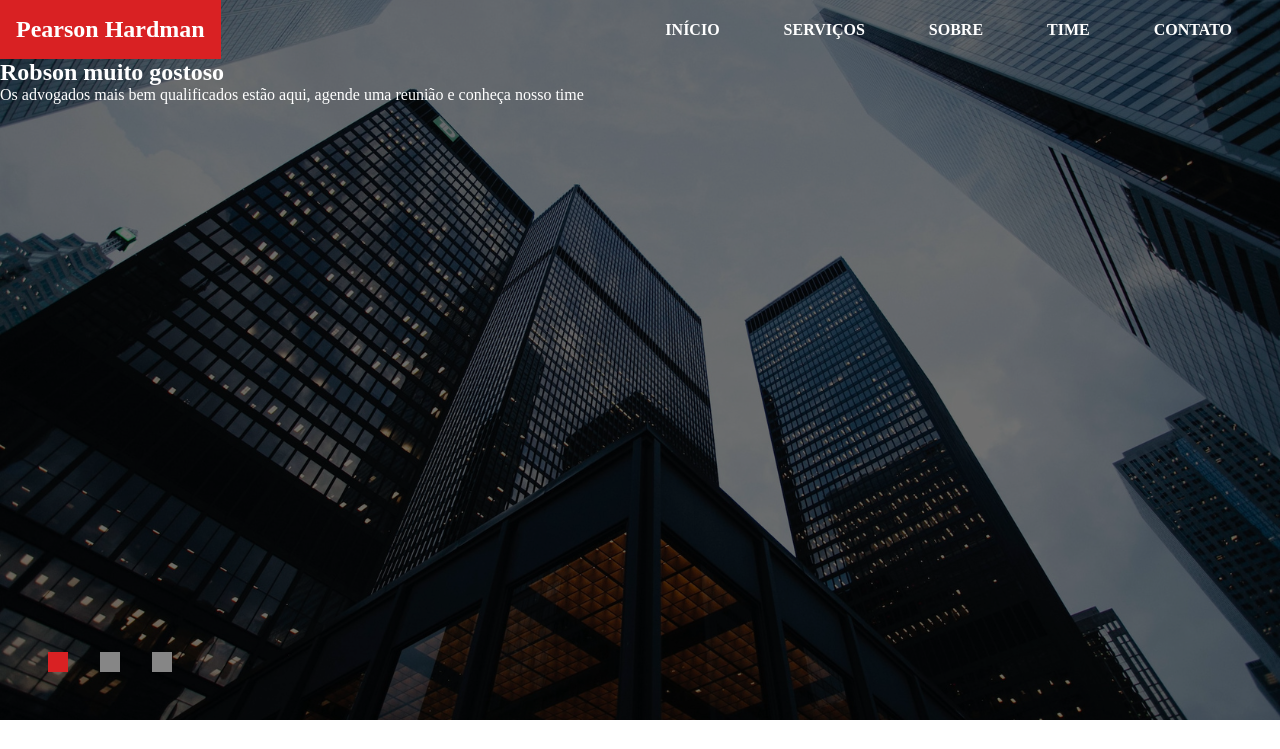
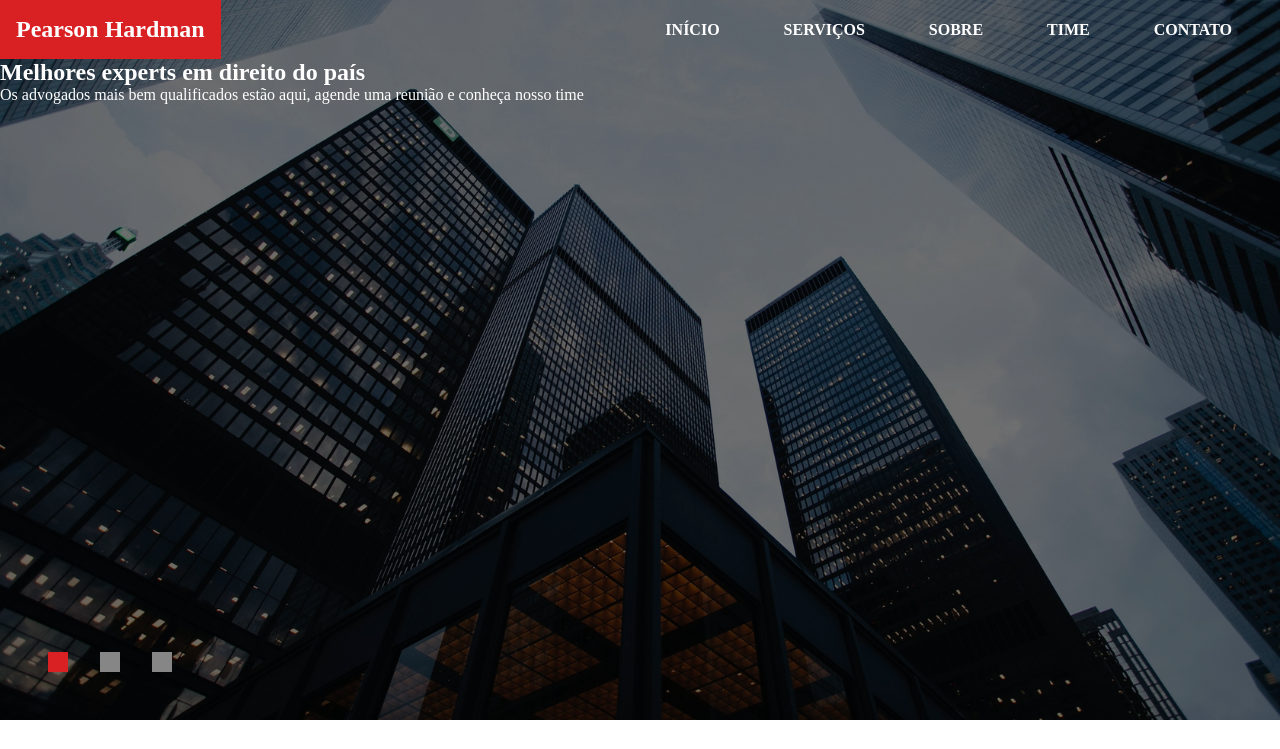
Before and after one commit to Gigliany/Curso-Html-CSS-e-JavaScript, a plain HTML site: page index.html in a window 1280 px wide. Shown: the top 749 px of the page. Drawn offline with nearby package versions, Linux system fonts and the light colour scheme; a web font is replaced by a local one.

Commit message:
restaurando

```diff
--- a/index.html
+++ b/index.html
@@ -35,7 +35,7 @@
         </div>
         <div classe="banner active">
             <span classe="square"></span>
-            <h2>Robson muito gostoso</h2>
+            <h2>Melhores experts em direito do país</h2>
             <p>
                 Os advogados mais bem qualificados estão aqui, agende uma reunião e
                 conheça nosso time
```
